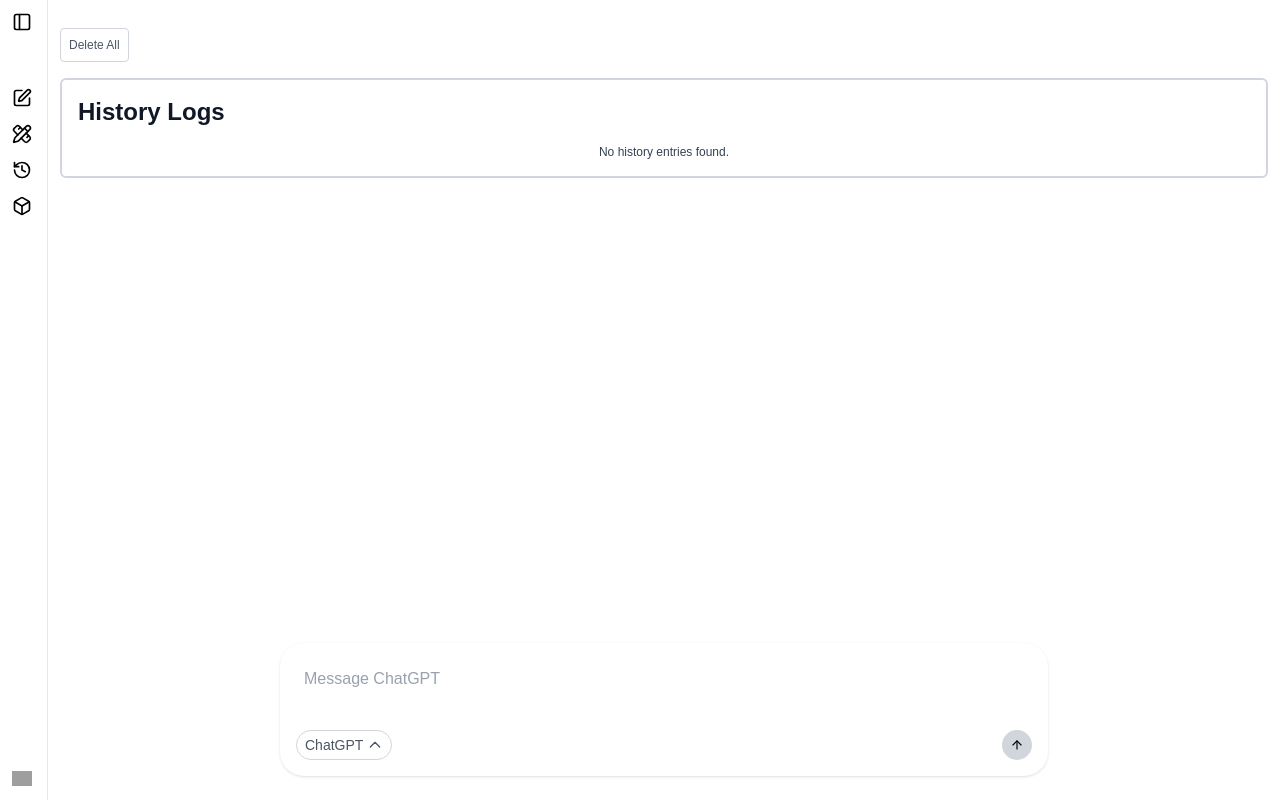
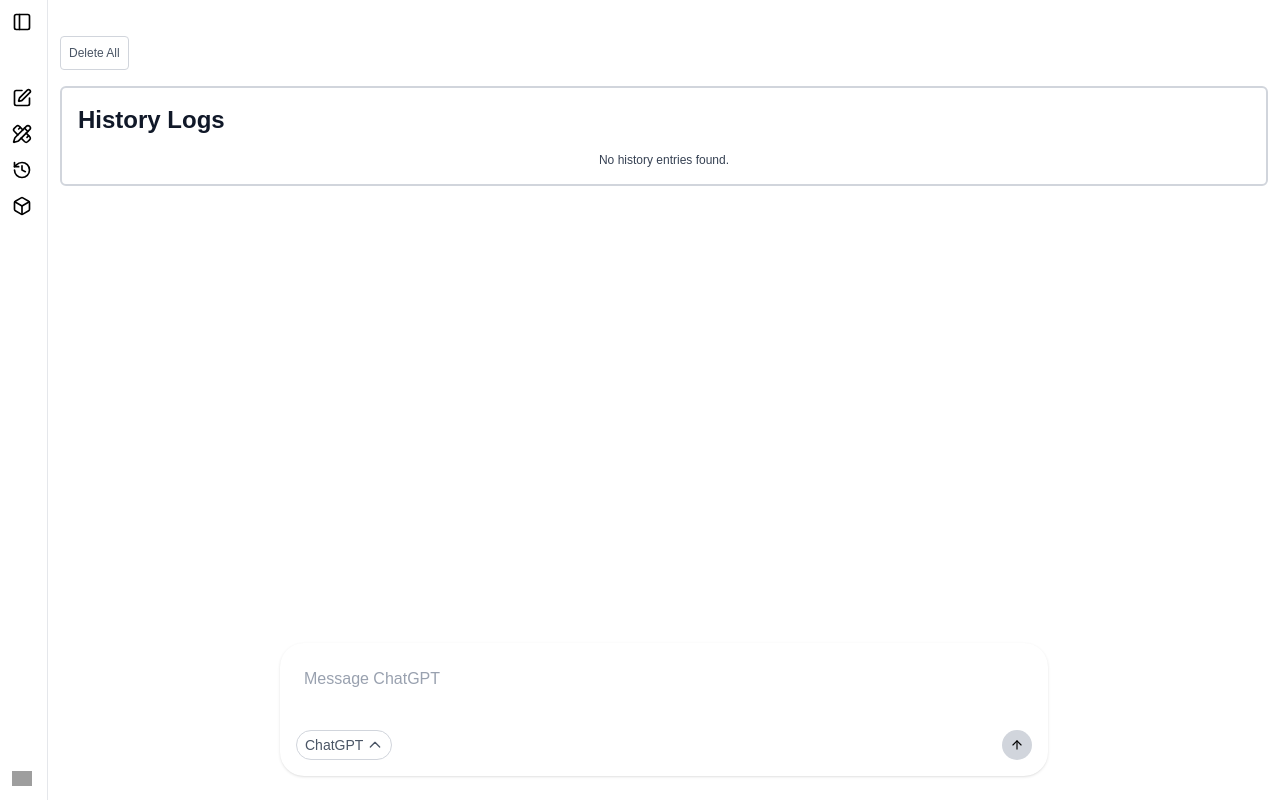
Before and after one commit to DerivedFunction/prompt-builder, a React (Vite) app in the folder web/: page / in a window 1280 px wide. Both pictures are taken after a click on the element "View History". Built offline with nearby package versions, Linux system fonts and the light colour scheme; grey boxes are pictures that could not be loaded.

Commit message:
pushed buttons down

```diff
--- a/web/pages/history-page.tsx
+++ b/web/pages/history-page.tsx
@@ -51,7 +51,7 @@ const HistoryPage: React.FC = () => {
   };
 
   return (
-    <div className="h-full w-full text-gray-900 dark:text-gray-100">
+    <div className="h-full w-full text-gray-900 dark:text-gray-100 mt-2">
       <div className="flex gap-2 mb-4">
         <button
           onClick={handleClearAll}
--- a/web/pages/save-page.tsx
+++ b/web/pages/save-page.tsx
@@ -200,7 +200,7 @@ const SavesPage: React.FC = () => {
     event.target.value = "";
   };
   return (
-    <div className="h-full w-full text-gray-900 dark:text-gray-100">
+    <div className="h-full w-full text-gray-900 dark:text-gray-100 mt-2">
       <div className="flex gap-2 mb-4">
         <label
           onClick={() => handleUpload}
```
